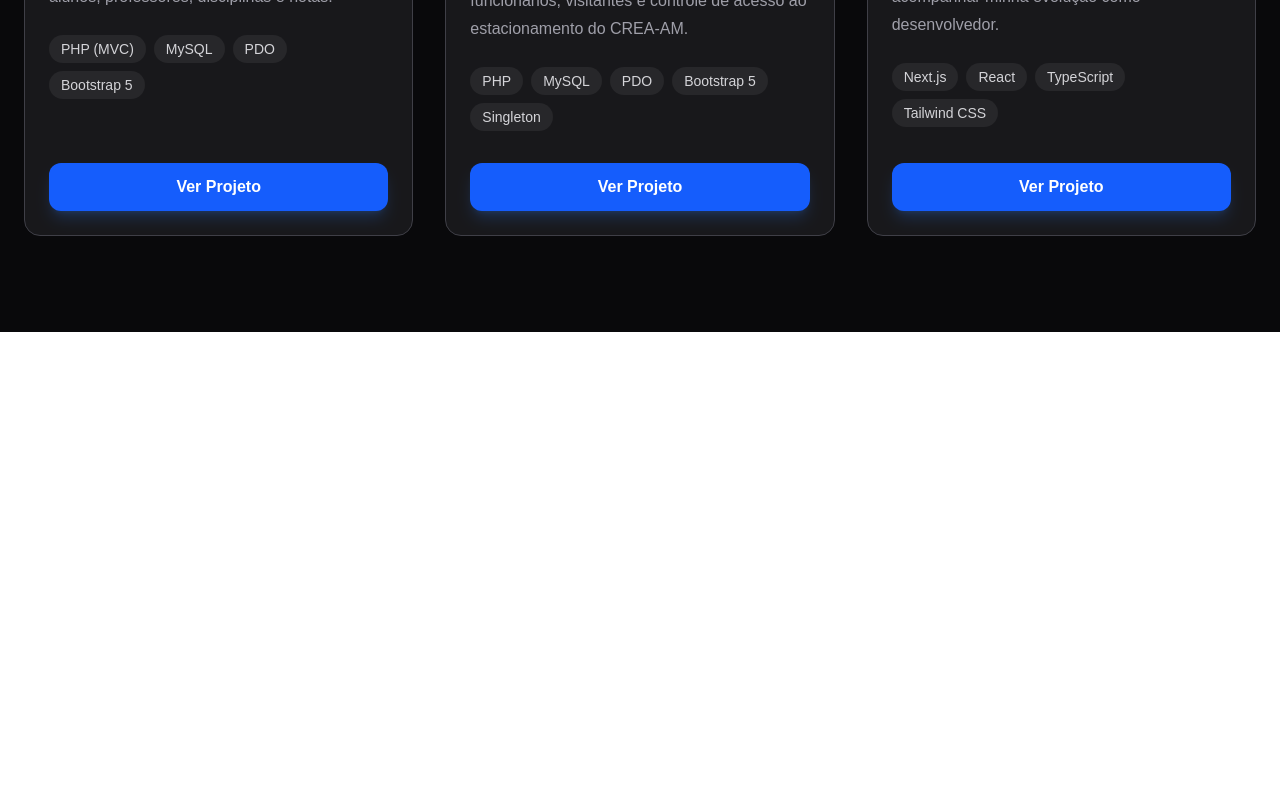
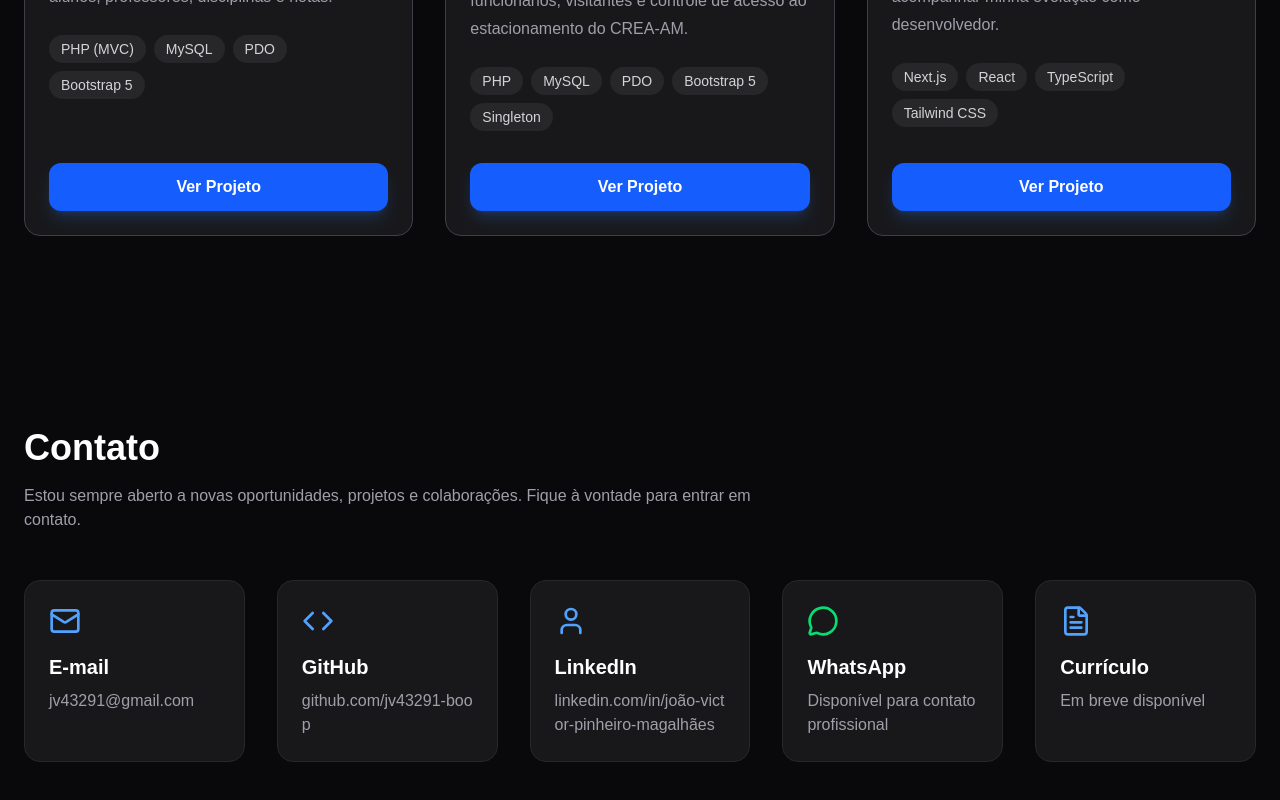
Before and after one commit to jv43291-boop/atlas, a Next.js app: page / in a window 1280 px wide. Shown: the part 3028-3828 px from the top of the page. Before the commit the page ends 3360 px from the top, so only its background shows below. Built offline with nearby package versions, Linux system fonts and the light colour scheme.

Commit message:
feat: atualiza portfolio Atlas com melhorias visuais e novos contatos

```diff
--- a/app/page.tsx
+++ b/app/page.tsx
@@ -3,6 +3,7 @@ import Hero from "@/components/sections/Hero";
 import About from "@/components/sections/About";
 import Stack from "@/components/sections/Stack";
 import Projects from "@/components/sections/Projects";
+import Contact from "@/components/sections/Contact";
 
 export default function Home() {
   return (
@@ -14,6 +15,7 @@ export default function Home() {
         <About />
         <Stack />
         <Projects />
+        <Contact />
       </main>
     </>
   );
--- a/app/projetos/atlas/page.tsx
+++ b/app/projetos/atlas/page.tsx
@@ -1,93 +1,126 @@
 import Link from "next/link";
+import ProjectHero from "@/components/project/ProjectHero";
+import ProjectTechnologies from "@/components/project/ProjectTechnologies";
+import ProjectFeatures from "@/components/project/ProjectFeatures";
 import Image from "next/image";
 
 export default function AtlasPage() {
   return (
-    <main className="min-h-screen bg-zinc-950 px-6 py-20 text-white">
-      <div className="mx-auto max-w-6xl">
+    <main className="min-h-screen bg-zinc-950 text-white">
 
-        <Link
-          href="/"
-          className="text-blue-400 transition hover:text-blue-300"
-        >
-          ← Voltar ao Atlas
-        </Link>
+      <ProjectHero
+        badge="🌍 Projeto Atual"
+        title="Atlas"
+        subtitle="O Atlas é meu portfólio profissional e também o projeto mais ambicioso que desenvolvi até o momento. Ele reúne meus projetos, demonstra minha evolução como desenvolvedor e continua sendo atualizado conforme adquiro novos conhecimentos e experiências."
 
-        <div className="mt-8 overflow-hidden rounded-3xl border border-zinc-800">
-          <Image
-            src="/images/projects/atlas.png"
-            alt="Projeto Atlas"
-            width={1600}
-            height={900}
-            className="w-full object-cover"
-          />
-        </div>
+      />
 
-        <span className="mt-10 inline-block rounded-full border border-yellow-500/30 bg-yellow-500/10 px-4 py-2 text-sm font-medium text-yellow-400">
-          ⭐ Projeto Atual
-        </span>
+      <section className="px-6 py-16">
+        <div className="mx-auto max-w-6xl">
 
-        <h1 className="mt-6 text-5xl font-bold">
-          Atlas
-        </h1>
-
-        <p className="mt-6 max-w-3xl text-lg leading-8 text-zinc-400">
-          O Atlas é meu portfólio profissional e também o projeto mais
-          importante da minha trajetória até o momento. Além de apresentar
-          meus trabalhos, ele registra minha evolução como desenvolvedor,
-          recebendo constantemente novas funcionalidades, melhorias e projetos.
-        </p>
-
-        <section className="mt-16">
           <h2 className="text-3xl font-bold">
-            Tecnologias Utilizadas
-          </h2>
-
-          <div className="mt-6 flex flex-wrap gap-3">
-            {[
-              "Next.js",
-              "React",
-              "TypeScript",
-              "Tailwind CSS",
-              "Git",
-              "GitHub",
-            ].map((tech) => (
-              <span
-                key={tech}
-                className="rounded-full bg-zinc-800 px-4 py-2 text-zinc-300"
-              >
-                {tech}
-              </span>
-            ))}
-          </div>
-        </section>
-
-        <section className="mt-16">
-          <h2 className="text-3xl font-bold">
-            O que estou aprendendo
+            Sobre o Projeto
           </h2>
 
           <p className="mt-6 max-w-4xl leading-8 text-zinc-400">
-            Durante o desenvolvimento do Atlas estou aprofundando meus
-            conhecimentos em React, Next.js, TypeScript, componentização,
-            arquitetura de aplicações Front-end, responsividade, animações,
-            Git e organização de projetos modernos.
+            O Atlas foi criado para representar minha trajetória como
+            desenvolvedor. Mais do que um simples portfólio, ele funciona
+            como um ambiente onde aplico novas tecnologias, boas práticas
+            de desenvolvimento, componentização, organização de código e
+            melhorias constantes de interface e experiência do usuário.
           </p>
-        </section>
 
-        <section className="mt-16">
-          <h2 className="text-3xl font-bold">
-            O que este projeto representa
+        </div>
+      </section>
+
+      <ProjectTechnologies
+        title="Tecnologias Utilizadas"
+        technologies={[
+          "Next.js",
+          "React",
+          "TypeScript",
+          "Tailwind CSS",
+          "Node.js",
+          "Git",
+          "GitHub",
+          "Lucide React",
+        ]}
+      />
+
+      <ProjectFeatures
+        title="Principais Características"
+        features={[
+          "Portfólio responsivo",
+          "Arquitetura baseada em componentes",
+          "Galeria de projetos",
+          "Modal para visualização de imagens",
+          "Navegação entre páginas",
+          "Design moderno",
+          "Código organizado",
+          "Projeto em evolução contínua",
+        ]}
+      />
+
+      <section className="px-6 py-16">
+  <div className="mx-auto max-w-6xl">
+
+    <h2 className="text-3xl font-bold">
+      Preview do Projeto
+    </h2>
+
+    <p className="mt-4 max-w-3xl leading-8 text-zinc-400">
+      Abaixo está a tela inicial do Atlas. Como este projeto é o próprio
+      portfólio que você está navegando, uma única prévia é suficiente para
+      apresentar sua identidade visual e organização.
+    </p>
+
+    <div className="relative mt-8 aspect-video overflow-hidden rounded-2xl border border-zinc-800 transition-all duration-300 hover:-translate-y-1 hover:border-blue-500 hover:shadow-xl hover:shadow-blue-500/20">
+
+      <Image
+        src="/Images/projects/atlas/Atlas.png"
+        alt="Tela inicial do Atlas"
+        fill
+        sizes="100vw"
+        className="object-cover"
+      />
+
+    </div>
+
+  </div>
+
+</section>
+
+      <section className="px-6 py-16">
+        <div className="mx-auto max-w-6xl rounded-2xl border border-zinc-800 bg-zinc-900 p-8 transition-all duration-300 hover:-translate-y-1 hover:border-blue-500 hover:shadow-xl hover:shadow-blue-500/20">
+
+          <h2 className="text-3xl font-bold text-white">
+            🚀 Desenvolvimento Contínuo
           </h2>
 
-          <p className="mt-6 max-w-4xl leading-8 text-zinc-400">
-            O Atlas representa minha evolução contínua como desenvolvedor.
-            Ele foi criado para crescer junto comigo, documentando novos
-            aprendizados, projetos e experiências ao longo da minha carreira.
+          <p className="mt-6 leading-8 text-zinc-400">
+            O Atlas é um projeto de longo prazo. Sempre que aprendo uma nova
+            tecnologia, desenvolvo uma nova solução ou concluo um novo projeto,
+            ele é atualizado para refletir minha evolução como desenvolvedor.
+            Dessa forma, este portfólio permanece vivo e acompanha meu
+            crescimento profissional.
           </p>
-        </section>
 
-      </div>
+        </div>
+      </section>
+
+      <section className="px-6 pb-24">
+        <div className="mx-auto max-w-6xl">
+
+          <Link
+            href="/"
+            className="inline-flex rounded-xl border border-zinc-700 px-6 py-3 transition-all duration-300 hover:-translate-y-1 hover:border-blue-500 hover:text-blue-400 hover:shadow-lg hover:shadow-blue-500/20"
+          >
+            ← Voltar ao Atlas
+          </Link>
+
+        </div>
+      </section>
+
     </main>
   );
 }
--- a/components/project/ProjectHero.tsx
+++ b/components/project/ProjectHero.tsx
@@ -4,7 +4,7 @@ type ProjectHeroProps = {
   title: string;
   subtitle: string;
   badge: string;
-  image: string;
+  image?: string;
 };
 
 export default function ProjectHero({
@@ -29,6 +29,7 @@ export default function ProjectHero({
           {subtitle}
         </p>
 
+        {image && (
           <div className="relative mt-12 aspect-video overflow-hidden rounded-3xl border border-zinc-800">
             <Image
               src={image}
@@ -38,6 +39,7 @@ export default function ProjectHero({
               priority
             />
           </div>
+        )}
 
       </div>
     </section>
--- /dev/null
+++ b/components/sections/Contact.tsx
@@ -0,0 +1,113 @@
+import { Mail, Code, User, FileText, MessageCircle } from "lucide-react";
+
+export default function Contact() {
+  return (
+    <section
+      id="contact"
+      className="bg-zinc-950 px-6 py-24 text-white"
+    >
+      <div className="mx-auto max-w-7xl">
+
+        <h2 className="text-4xl font-bold">
+          Contato
+        </h2>
+
+        <p className="mt-4 max-w-3xl text-zinc-400">
+          Estou sempre aberto a novas oportunidades, projetos e
+          colaborações. Fique à vontade para entrar em contato.
+        </p>
+
+        <div className="mt-12 grid gap-8 md:grid-cols-2 lg:grid-cols-5">
+
+          {/* E-mail */}
+          <a
+            href="mailto:jv43291@gmail.com"
+            className="rounded-2xl border border-zinc-800 bg-zinc-900 p-6 transition-all duration-300 hover:-translate-y-1 hover:border-blue-500 hover:shadow-xl hover:shadow-blue-500/20"
+          >
+            <Mail className="mb-4 text-blue-400" size={32} />
+
+            <h3 className="text-xl font-semibold">
+              E-mail
+            </h3>
+
+            <p className="mt-2 break-all text-zinc-400">
+              jv43291@gmail.com
+            </p>
+          </a>
+
+          {/* GitHub */}
+          <a
+            href="https://github.com/jv43291-boop"
+            target="_blank"
+            rel="noopener noreferrer"
+            className="rounded-2xl border border-zinc-800 bg-zinc-900 p-6 transition-all duration-300 hover:-translate-y-1 hover:border-blue-500 hover:shadow-xl hover:shadow-blue-500/20"
+          >
+            <Code className="mb-4 text-blue-400" size={32} />
+
+            <h3 className="text-xl font-semibold">
+              GitHub
+            </h3>
+
+            <p className="mt-2 break-all text-zinc-400">
+              github.com/jv43291-boop
+            </p>
+          </a>
+
+          {/* LinkedIn */}
+          <a
+            href="https://www.linkedin.com/in/joão-victor-pinheiro-magalhães-246060226"
+            target="_blank"
+            rel="noopener noreferrer"
+            className="rounded-2xl border border-zinc-800 bg-zinc-900 p-6 transition-all duration-300 hover:-translate-y-1 hover:border-blue-500 hover:shadow-xl hover:shadow-blue-500/20"
+          >
+            <User className="mb-4 text-blue-400" size={32} />
+
+            <h3 className="text-xl font-semibold">
+              LinkedIn
+            </h3>
+
+            <p className="mt-2 break-all text-zinc-400">
+              linkedin.com/in/joão-victor-pinheiro-magalhães
+            </p>
+          </a>
+
+          {/* WhatsApp */}
+          <a
+            href="https://wa.me/5592984337079?text=Olá%20João!%20Vi%20seu%20portfólio%20e%20gostaria%20de%20conversar%20sobre%20uma%20oportunidade."
+            target="_blank"
+            rel="noopener noreferrer"
+            className="rounded-2xl border border-zinc-800 bg-zinc-900 p-6 transition-all duration-300 hover:-translate-y-1 hover:border-green-500 hover:shadow-xl hover:shadow-green-500/20"
+          >
+            <MessageCircle className="mb-4 text-green-400" size={32} />
+
+            <h3 className="text-xl font-semibold">
+              WhatsApp
+            </h3>
+
+            <p className="mt-2 text-zinc-400">
+              Disponível para contato profissional
+            </p>
+          </a>
+
+          {/* Currículo */}
+          <a
+            href="#"
+            className="rounded-2xl border border-zinc-800 bg-zinc-900 p-6 transition-all duration-300 hover:-translate-y-1 hover:border-blue-500 hover:shadow-xl hover:shadow-blue-500/20"
+          >
+            <FileText className="mb-4 text-blue-400" size={32} />
+
+            <h3 className="text-xl font-semibold">
+              Currículo
+            </h3>
+
+            <p className="mt-2 text-zinc-400">
+              Em breve disponível
+            </p>
+          </a>
+
+        </div>
+
+      </div>
+    </section>
+  );
+}
--- a/components/sections/Hero.tsx
+++ b/components/sections/Hero.tsx
@@ -1,6 +1,8 @@
 export default function Hero() {
   return (
-    <section className="relative flex min-h-screen items-center justify-center overflow-hidden bg-zinc-950 px-6 text-white">
+    <section
+      id="hero"
+    className="relative flex min-h-screen items-center justify-center overflow-hidden bg-zinc-950 px-6 text-white">
       {/* Efeito de luz ao fundo */}
       <div className="absolute inset-0">
         <div className="absolute left-1/2 top-1/2 h-[500px] w-[500px] -translate-x-1/2 -translate-y-1/2 rounded-full bg-blue-500/10 blur-3xl"></div>
--- a/package.json
+++ b/package.json
@@ -9,7 +9,7 @@
     "lint": "eslint"
   },
   "dependencies": {
-    "lucide-react": "^1.23.0",
+    "lucide-react": "^1.25.0",
     "next": "16.2.9",
     "react": "19.2.4",
     "react-dom": "19.2.4"
```
Also changed, not shown: app/projetos/sistema-crea/page.tsx (+12 -6 lines), app/projetos/sistema-escolar/page.tsx (+0 -83 lines), components/sections/Stack.tsx (+6 -6 lines), public/images/projects/atlas/Atlas.png (added), 1 other file (tests, documents, lock files or other folders). Lines whose indentation alone changed are shown as unchanged.
